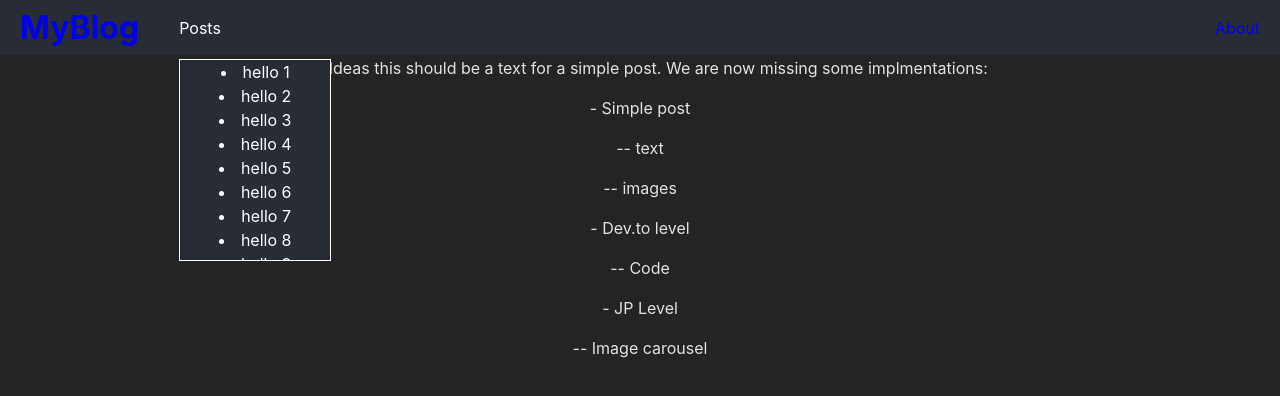
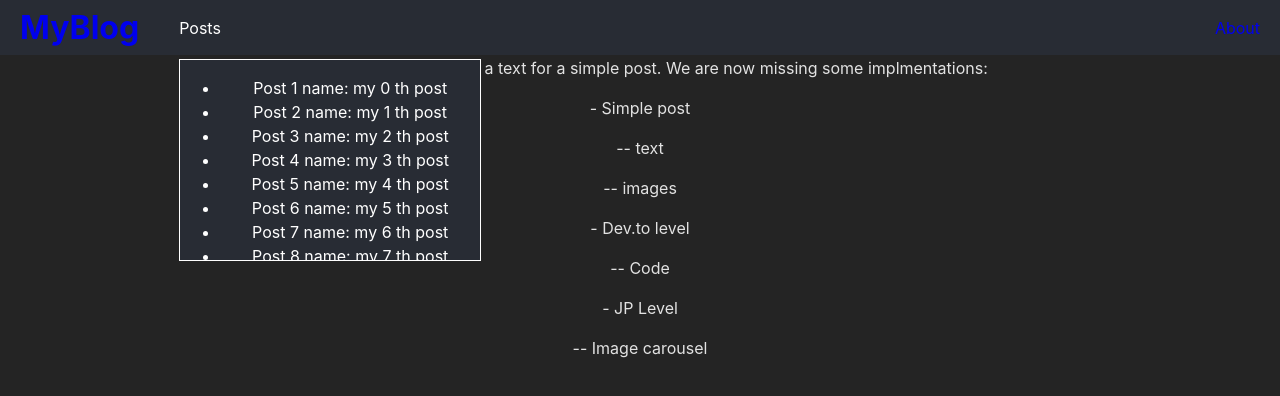
Before and after one commit to uxjp/uxjp.github.io, a React (Vite) app: page / in a window 1280 px wide. Both pictures are taken after a click on the element "Posts". Shown: the top 396 px of the page. Built offline with nearby package versions, Linux system fonts and the light colour scheme.

Commit message:
list of posts

```diff
--- a/src/Header.css
+++ b/src/Header.css
@@ -53,7 +53,7 @@
   left: 0;
   margin-top: 10px;
 
-  width: 150px;
+  width: 300px;
   height: 200px;
 
   background-color: #282c34;
--- a/src/Header.tsx
+++ b/src/Header.tsx
@@ -6,7 +6,15 @@ function Header() {
 
   const [open, setOpen] = useState(false)
 
-  const posts = [
+
+  const posts = [...Array(30).keys()].map(
+      i => ({
+         id: i + 1,
+         title:  `my ${i} th post`
+      })
+  )
+
+  const posts2 = [
     { id: 1, title: "my first post" },
     { id: 2, title: "my second post" },
     { id: 3, title: "my third post" }
@@ -31,30 +39,15 @@ function Header() {
                 className="dropdown-box"
                 onClick={(e) => e.stopPropagation()}
               >
-                <li> hello 1</li>
-                <li> hello 2</li>
-                <li> hello 3</li>
-                <li> hello 4</li>
-                <li> hello 5</li>
-                <li> hello 6</li>
-                <li> hello 7</li>
-                <li> hello 8</li>
-                <li> hello 9</li>
-                <li> hello 10</li>
-                <li> hello 11</li>
-                <li> hello 12</li>
-                <li> hello 1</li>
-                <li> hello 2</li>
-                <li> hello 3</li>
-                <li> hello 4</li>
-                <li> hello 5</li>
-                <li> hello 6</li>
-                <li> hello 7</li>
-                <li> hello 8</li>
-                <li> hello 9</li>
-                <li> hello 10</li>
-                <li> hello 11</li>
-                <li> hello 12</li>
+                <ul>
+                  {posts.map(
+                    post => (
+                      <li>Post {post.id} name: {post.title}</li>
+                    )
+                  )
+                  }
+
+                </ul>
 
               </div>
             )}
```
